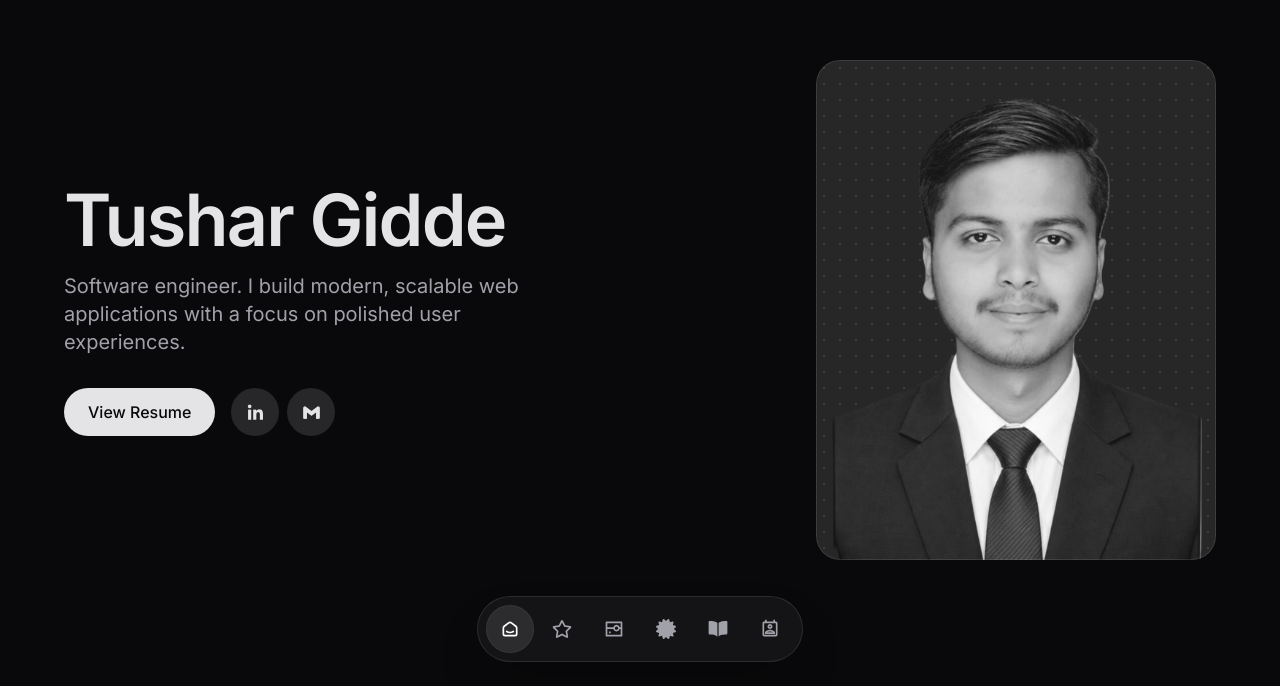
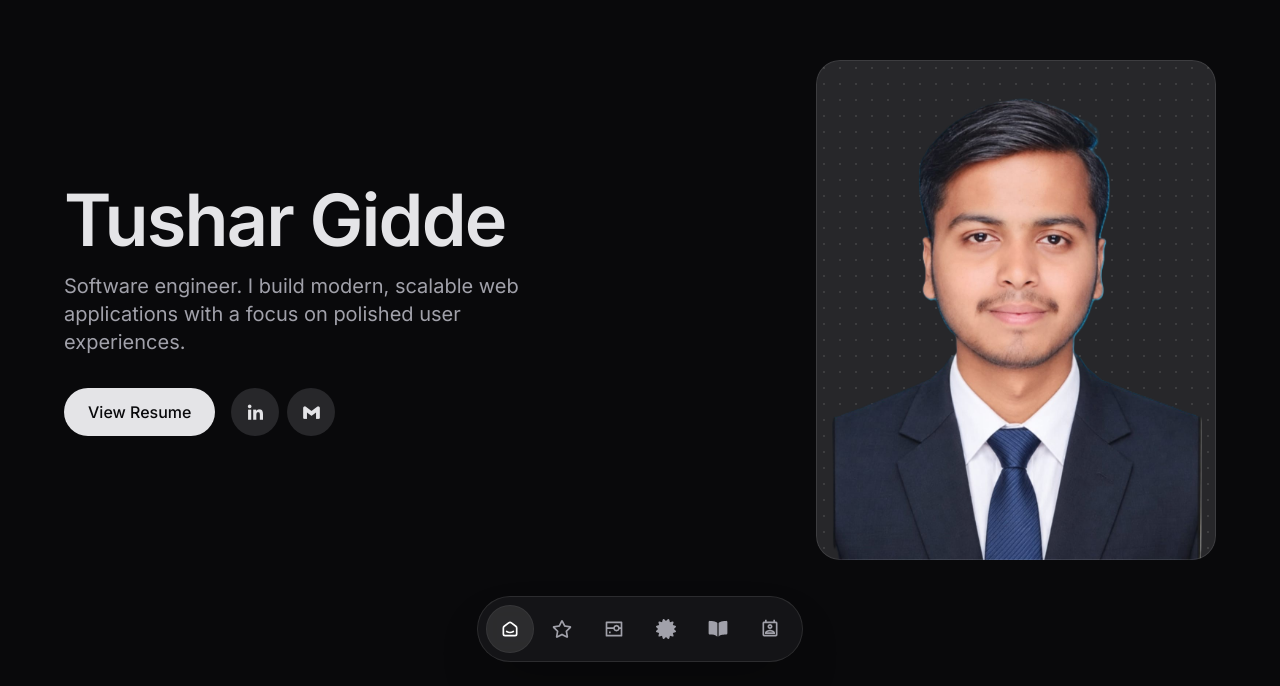
Before and after one commit to TusharGidde/Personal-Portfolio, a React (Vite) app: page / in a window 1280 px wide. Shown: the part 114-800 px from the top of the page. Built offline with nearby package versions, Linux system fonts and the light colour scheme.

Commit message:
image update

```diff
--- a/src/components/Hero.jsx
+++ b/src/components/Hero.jsx
@@ -65,7 +65,7 @@ const Hero = () => {
           transition={{ duration: 1, ease: [0.16, 1, 0.3, 1] }}
           className="order-1 md:order-2 flex justify-center md:justify-end"
         >
-          <div className="relative w-full max-w-[400px] aspect-[4/5] rounded-3xl overflow-hidden bg-surfaceElevated grayscale hover:grayscale-0 transition-all duration-700">
+          <div className="relative w-full max-w-[400px] aspect-[4/5] rounded-3xl overflow-hidden bg-surfaceElevated transition-all duration-700">
             {/* Fallback pattern if image is missing */}
             <div className="absolute inset-0 opacity-10 bg-[radial-gradient(#fff_1px,transparent_1px)] [background-size:16px_16px]"></div>
 
```
